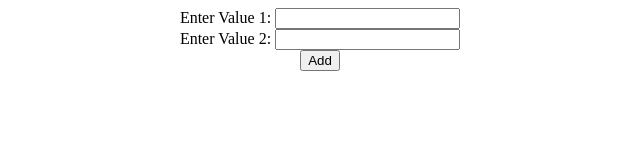
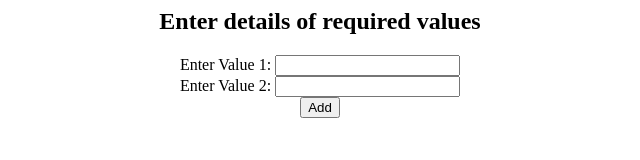
Before and after one commit to mohansasi/demo2, a plain HTML site: page input.html in a window 1280 px wide. Shown: the whole page, without its empty margins (320-960 px from the left). Drawn offline with Linux system fonts and the light colour scheme.

Commit message:
add header to this file

```diff
--- a/input.html
+++ b/input.html
@@ -1,6 +1,7 @@
 <html>
   <body>
      <center>
+        <h2>Enter details of required values </h2>
         <form action='http://localhost:8000/addapp/add'>
         Enter Value 1: <input type="text" name="num1"/>
         </br>
```
